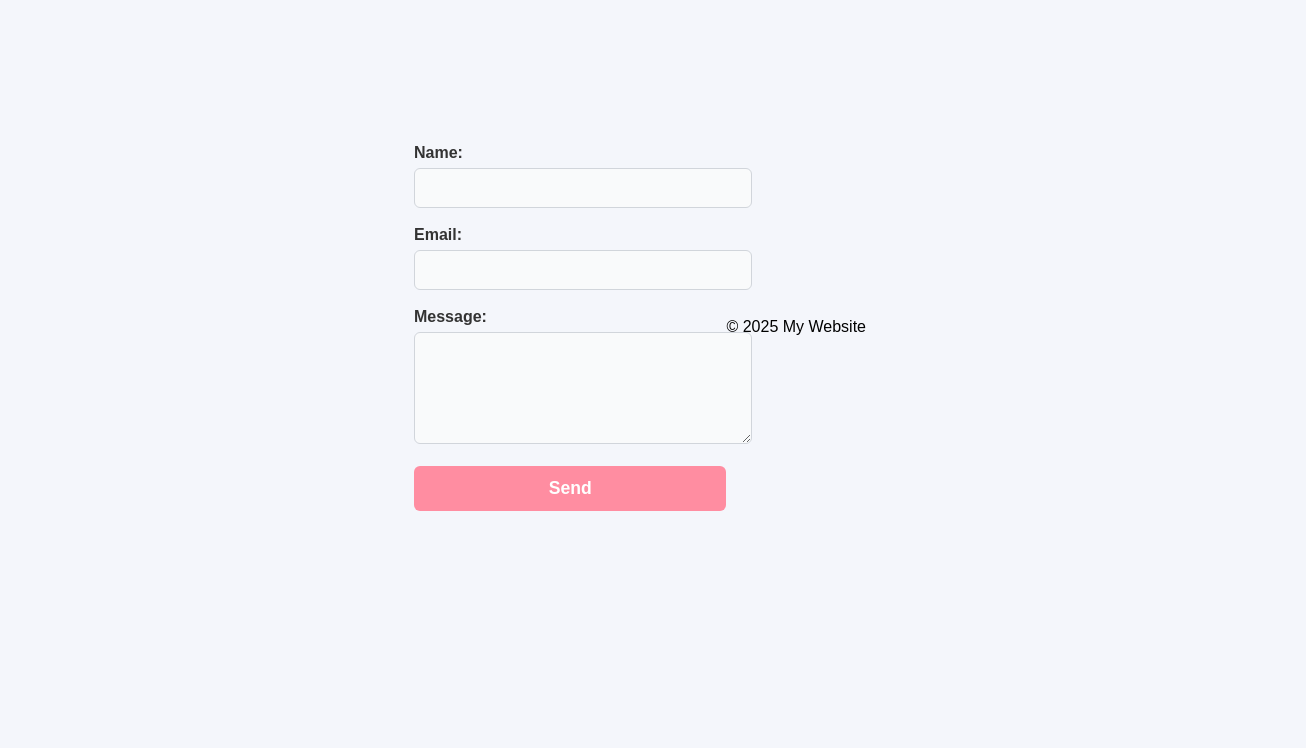
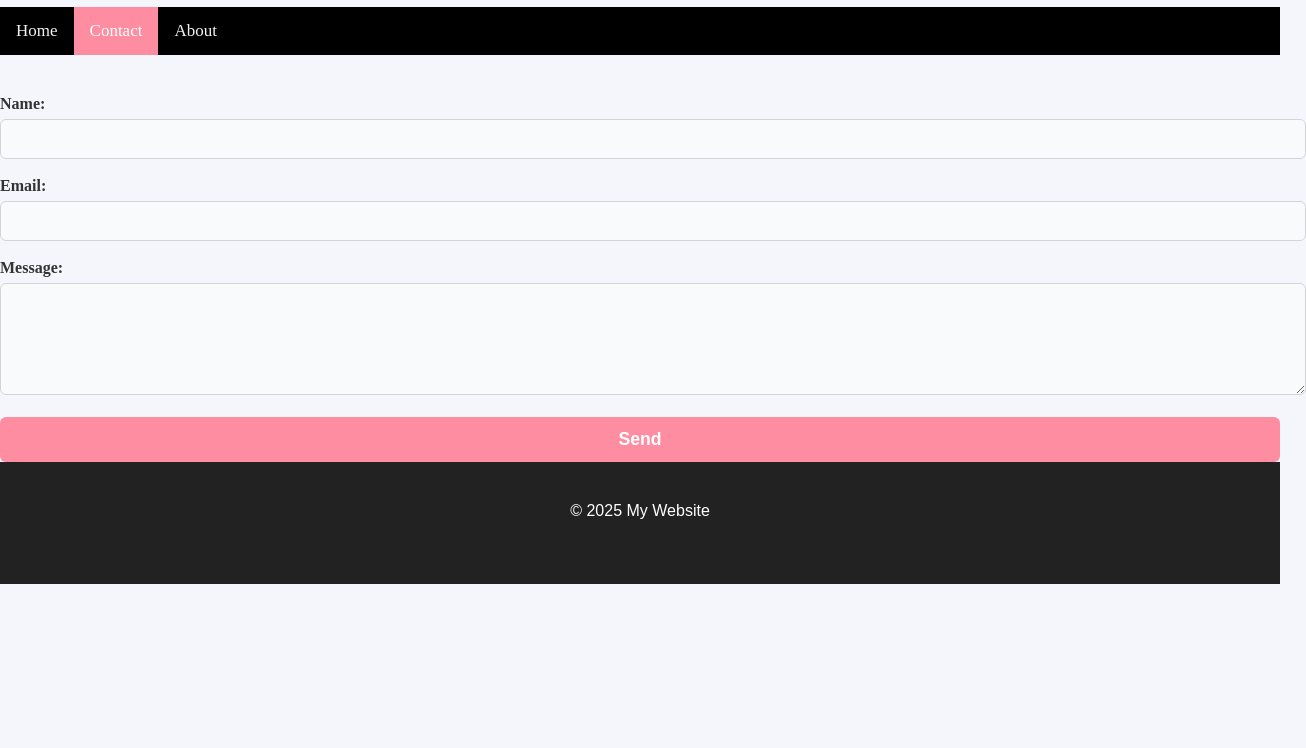
Before and after one commit to gabiXDpapi/github-practice-LebronJamesProgrammingTeam, a plain HTML site: page contact-form-page/contact-form.html in a window 1280 px wide. Shown: the part 73-821 px from the top of the page, 1306 px wide, since content can reach past the window. Before the commit the page ends 800 px from the top, so only its background shows below. Drawn offline with Linux system fonts and the light colour scheme.

Commit message:
Add navigation bar and header to contact form
Improves user experience by adding a navigation bar and header to the contact form page, linking it to other sections of the website.

Also, enhances the visual appearance and layout of the contact form by restyling it.

```diff
--- a/contact-form-page/contact-form.html
+++ b/contact-form-page/contact-form.html
@@ -4,8 +4,19 @@
     <meta charset="UTF-8">
     <title>Contact Form</title>
     <link rel="stylesheet" href="style-contact-form.css">
+    <link rel="stylesheet" href="../footer-style.css">
 </head>
 <body>
+  <header>
+    <h1 text-align: center>Welcome to Lebron James Programmers</h1>
+  </header>
+
+  <div class="topnav">
+    <a href="../index.html">Home</a>
+    <a class="active" href="contact-form.html">Contact</a>
+    <a href="#about">About</a>
+  </div>
+  <main>
     <form action="#" method="post" class="contact-form">
         <label for="name">Name:</label>
         <input type="text" id="name" name="name" required>
@@ -18,7 +29,7 @@
 
         <button type="submit">Send</button>
     </form>
-<footer class="site-footer">
+    <footer class="site-footer">
   <p>&copy; 2025 My Website</p>
   <div class="social-links">
     <a href="https://github.com/yourusername" target="_blank" rel="noopener" aria-label="GitHub">
--- a/contact-form-page/style-contact-form.css
+++ b/contact-form-page/style-contact-form.css
@@ -1,13 +1,42 @@
 /* General styles */
 body {
-    font-family: Arial, sans-serif;
     background: #f4f6fb;
     margin: 0;
     padding: 0;
     min-height: 100vh;
-    display: flex;
-    align-items: center;
-    justify-content: center;
+}
+
+/* Navigation bar stays at the top */
+.topnav {
+    background-color: #000000;
+    overflow: hidden;
+    width: 100%;
+    position: relative;
+    top: 0;
+    left: 0;
+    margin-bottom: 40px;
+}
+
+/* Style the links inside the navigation bar */
+.topnav a {
+    float: left;
+    color: #f2f2f2;
+    text-align: center;
+    padding: 14px 16px;
+    text-decoration: none;
+    font-size: 17px;
+}
+
+/* Change the color of links on hover */
+.topnav a:hover {
+    background-color: #ddd;
+    color: black;
+}
+
+/* Add a color to the active/current link */
+.topnav a.active {
+    background-color: #FF8DA1;
+    color: white;
 }
 
 /* Outer box wrapper */
@@ -19,7 +48,7 @@ body {
     padding: 40px 32px;
     max-width: 480px;
     width: 100%;
-    margin: 40px 0;
+    margin: 40px auto;
 }
 
 /* Center the form */
@@ -83,7 +112,7 @@ body {
 }
 
 .contact-form button[type="submit"]:hover {
-    background: #2563eb;
+    background: #f09af3ff;
 }
 
 /* Responsive */
```
